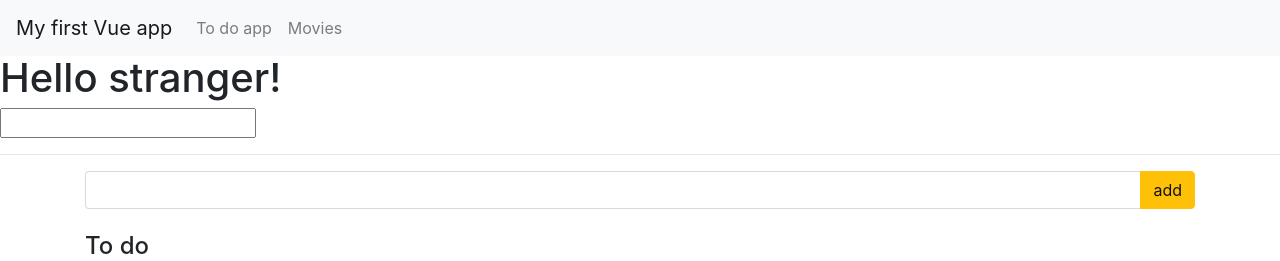
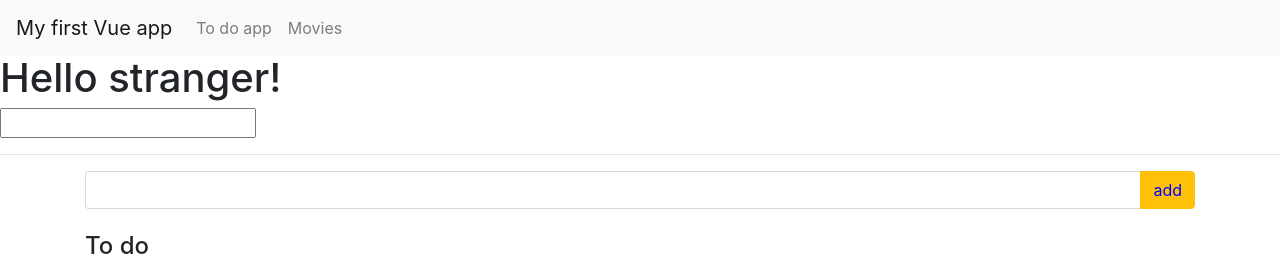
Before and after one commit to wizelineacademy/vuejs-workshop, a Vue app: page / in a window 1280 px wide. Shown: the top 261 px of the page. Built offline with nearby package versions, Linux system fonts and the light colour scheme.

Commit message:
✨ add scoped style example

```diff
--- a/src/components/todo/TodoForm.vue
+++ b/src/components/todo/TodoForm.vue
@@ -28,6 +28,8 @@ export default {
 }
 </script>
 
-<style>
-
+<style scoped>
+.btn {
+  color: blue;
+}
 </style>
```
